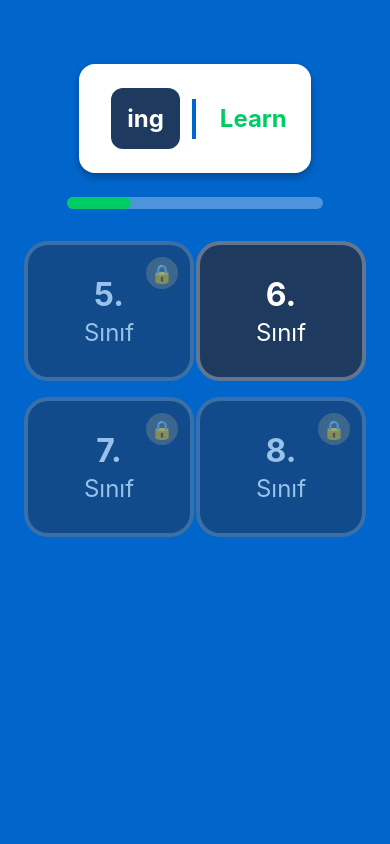
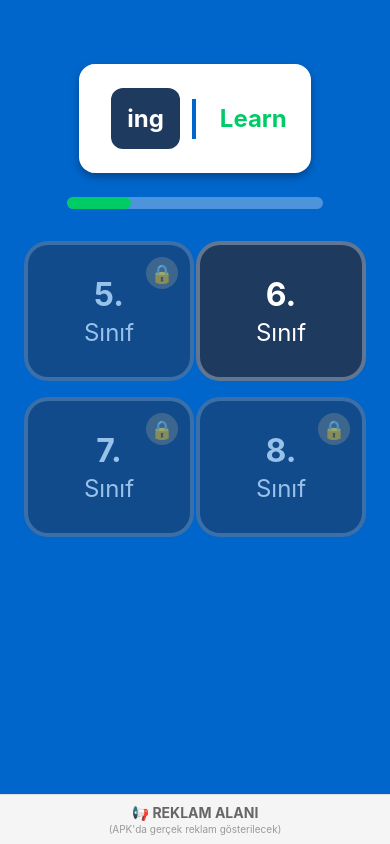
Before and after one commit to SadiKISLAR/ingilizce, a React Native app: screen /GradeSelection in a window 390 px wide. Built offline with nearby package versions, Linux system fonts and the light colour scheme.

Commit message:
Integrate AdBanner component into GradeSelectionScreen and UnitListScreen for ad display.

```diff
--- a/src/screens/GradeSelectionScreen.tsx
+++ b/src/screens/GradeSelectionScreen.tsx
@@ -5,6 +5,7 @@ import { View, Text, TouchableOpacity, ScrollView, StatusBar, StyleSheet } from
 import { useNavigation } from '@react-navigation/native';
 import { RootStackNavigationProp } from '../navigation/types';
 import { GradeLevel } from '../types';
+import AdBanner from '../components/AdBanner';
 
 const GradeSelectionScreen = () => {
   const navigation = useNavigation<RootStackNavigationProp>();
@@ -79,6 +80,9 @@ const GradeSelectionScreen = () => {
           ))}
         </View>
       </ScrollView>
+
+      {/* Banner Reklam - En altta */}
+      <AdBanner />
     </View>
   );
 };
--- a/src/screens/UnitListScreen.tsx
+++ b/src/screens/UnitListScreen.tsx
@@ -5,6 +5,7 @@ import { View, Text, TouchableOpacity, ScrollView, StatusBar, StyleSheet } from
 import { useNavigation, useRoute, RouteProp } from '@react-navigation/native';
 import { RootStackNavigationProp, RootStackParamList } from '../navigation/types';
 import { getUnitsByGrade } from '../data/mockData';
+import AdBanner from '../components/AdBanner';
 
 // Route tipini tanımlıyoruz
 type UnitListScreenRouteProp = RouteProp<RootStackParamList, 'UnitList'>;
@@ -64,6 +65,9 @@ const UnitListScreen = () => {
           </TouchableOpacity>
         ))}
       </ScrollView>
+
+      {/* Banner Reklam - En altta */}
+      <AdBanner />
     </View>
   );
 };
```
